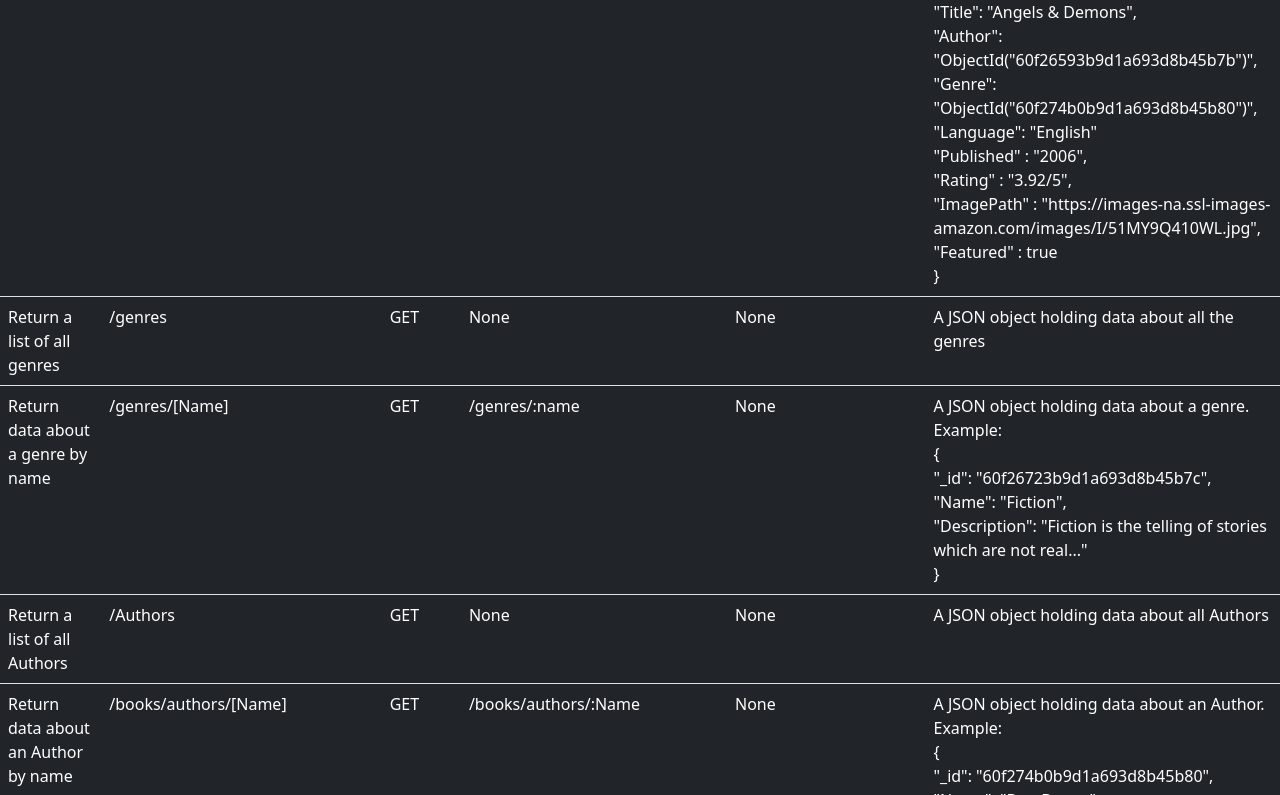
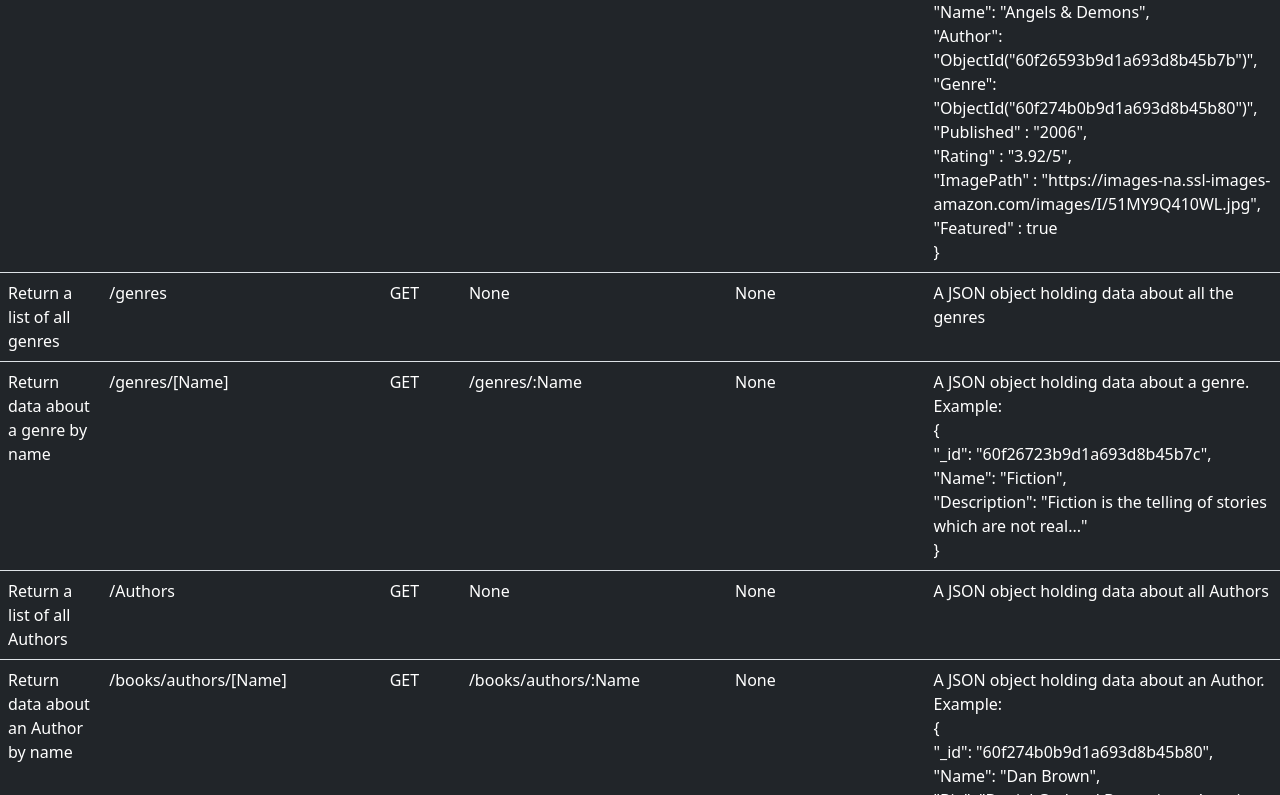
Before and after one commit to paulinemarg/bookshelf-api, a website: page public/documentation.html in a window 1280 px wide. Shown: the part 919-1714 px from the top of the page. Drawn offline with nearby package versions, Linux system fonts and the light colour scheme.

Commit message:
corrected typo

```diff
--- a/public/documentation.html
+++ b/public/documentation.html
@@ -70,10 +70,9 @@
 		        <td>A JSON object holding data about a book. Example:
 						<br>{
 								<br>"_id" : "ObjectId("60f29537b9d1a693d8b45b8a")",
-								<br>"Title": "Angels & Demons",
+								<br>"Name": "Angels & Demons",
 								<br>"Author": "ObjectId("60f26593b9d1a693d8b45b7b")",
 								<br>"Genre": "ObjectId("60f274b0b9d1a693d8b45b80")",
-								<br>"Language": "English"
 								<br>"Published" : "2006",
 								<br>"Rating" : "3.92/5",
 								<br>"ImagePath" : "https://images-na.ssl-images-amazon.com/images/I/51MY9Q410WL.jpg",
@@ -93,7 +92,7 @@
 		        <td>Return data about a genre by name</td>
 		        <td>/genres/[Name]</td>
 		        <td>GET</td>
-		        <td>/genres/:name</td>
+		        <td>/genres/:Name</td>
 		        <td>None</td>
 		        <td>A JSON object holding data about a genre. Example:
 						<br>{
```
